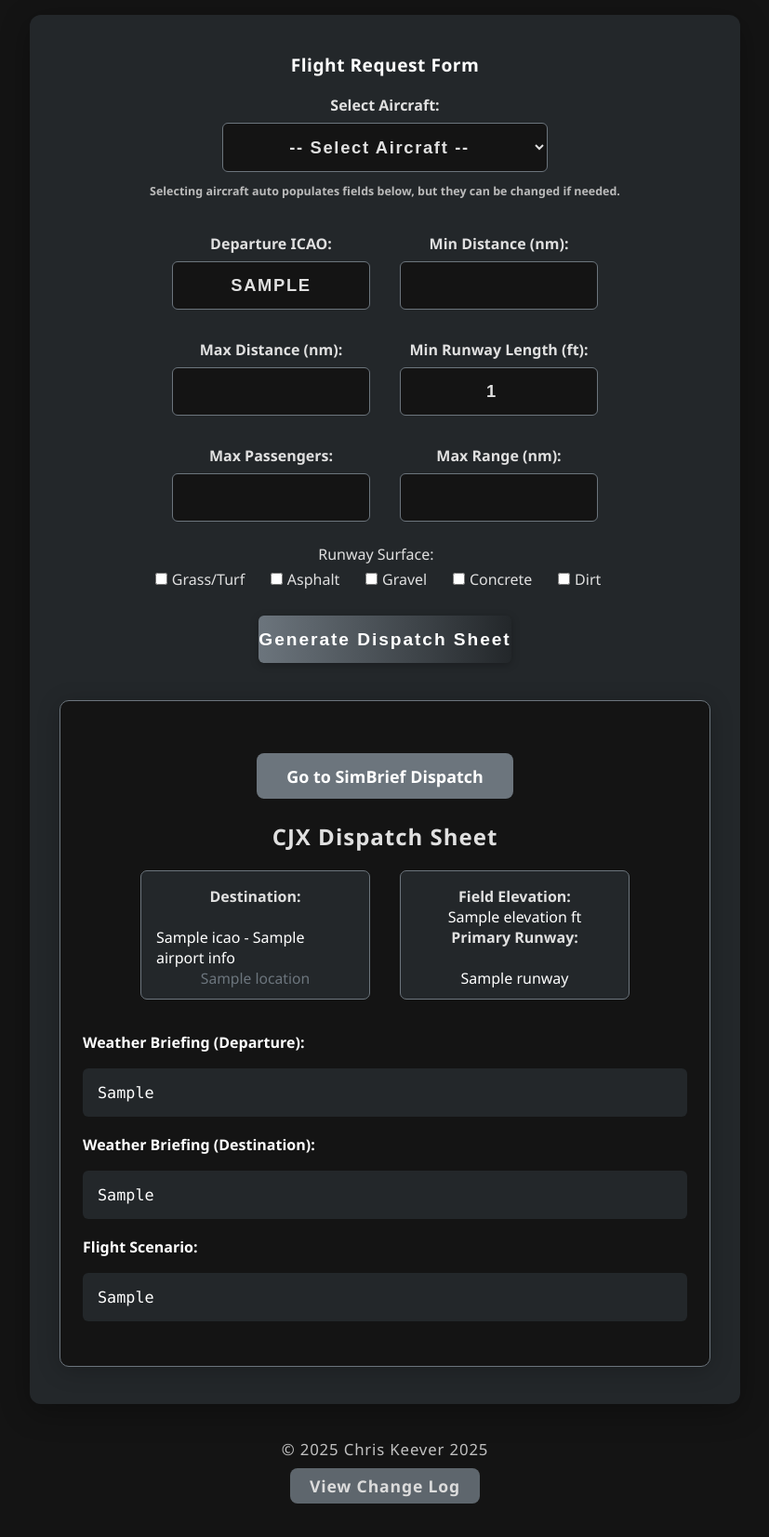
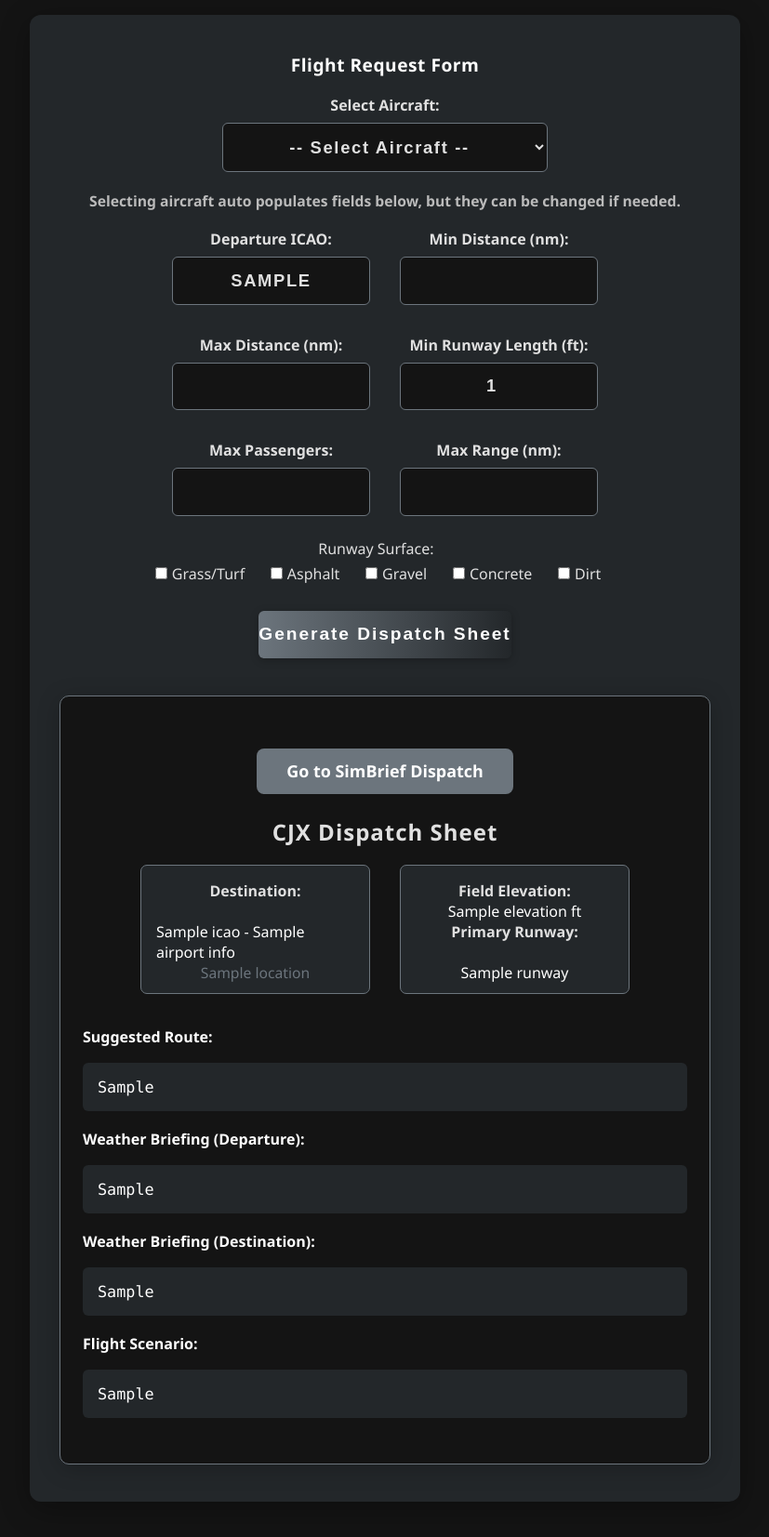
Before and after one commit to chrisjk84/CJNCharter, a Flask app: template templates/index.html in a window 1280 px wide. Shown: the part 159-1812 px from the top of the page at 93% size, without its empty margins (226-1053 px from the left). Before the commit the page ends 1776 px from the top, so only its background shows below. Run offline with Flask 3, Linux system fonts and the light colour scheme; the template is opened without the code that fills it: most values are stand-ins (such as "Sample title", 1, 10 or a date in 2020).

Commit message:
v0.2.5b
Integrating suggested routes.

```diff
--- a/app.py
+++ b/app.py
@@ -2,9 +2,9 @@ import os
 import csv
 import math
 import random
-import requests # type: ignore
+import requests
 import openai
-from flask import Flask, render_template, request # type: ignore
+from flask import Flask, render_template, request
 
 app = Flask(__name__)
 
@@ -37,7 +37,7 @@ def load_aircraft():
                         'name': name,
                         'icao_code': row['ICAO Code'],
                         'max_passengers': int(row['Max Passengers']),
-                        'min_landing_distance': int(row['Min Takeoff Distance (ft)']),
+                        'min_landing_distance': int(row['Min Landing Distance (ft)']),
                         'max_range': int(row['Max Range (nm)'])
                     })
         except Exception as e:
@@ -123,7 +123,7 @@ def find_destinations(dep_icao, min_dist, max_dist, min_rwy_len, surfaces, max_p
 def fetch_avwx_metar(icao):
     key = AVWX_API_KEY
     if not key or not icao or len(icao) != 4 or not icao.isalpha():
-        return "No current METAR available"
+        return "No API key or valid ICAO code."
     url = f"https://avwx.rest/api/metar/{icao}"
     headers = {
         "Authorization": key,
@@ -173,12 +173,12 @@ def add_icao_field(airport):
 
 def generate_openai_scenario(dep, dest, distance_nm, dep_metar, dest_metar, dest_taf, pax):
     prompt = (
-        f"Write a realistic scenario for a charter flight. Write the scenario in present tense. "
+        f"Write a single-paragraph, immersive, and realistic scenario for a virtual charter flight "
         f"from {dep['name']} ({dep['icao']}) to {dest['name']} ({dest['icao']}). The distance is {int(distance_nm)} nautical miles. "
         f"Departure airport METAR: {dep_metar}. Destination airport METAR: {dest_metar}. Destination TAF: {dest_taf}. You have {pax} passengers. "
         "Focus on the reason for the trip and the passenger background. "
         "Only mention weather at departure or destination if it is notable or will directly affect the flight. "
-        "Do NOT invent in-flight emergencies, do NOT discuss enroute weather unless the real METAR/TAF suggests it. "
+        "Do NOT invent in-flight emergencies, do NOT discuss enroute weather unless the real METAR/TAF suggests it, and do NOT continue past the first paragraph."
     )
     try:
         response = client.chat.completions.create(
@@ -191,6 +191,21 @@ def generate_openai_scenario(dep, dest, distance_nm, dep_metar, dest_metar, dest
     except Exception as e:
         return f"OpenAI error: {e}"
 
+def fetch_fpdb_route(dep_icao, dest_icao):
+    try:
+        url = f"https://api.flightplandatabase.com/nav/route/{dep_icao}/{dest_icao}"
+        resp = requests.get(url, timeout=8)
+        if resp.ok:
+            data = resp.json()
+            if "route" in data:
+                return data["route"]
+            else:
+                return f"No route found between {dep_icao} and {dest_icao}."
+        else:
+            return f"API error: {resp.status_code}"
+    except Exception as e:
+        return f"Route generation error: {e}"
+
 @app.route('/', methods=['GET', 'POST'])
 def index():
     error = ""
@@ -198,7 +213,7 @@ def index():
     weather_brief_dep = None
     weather_brief_dest = None
     airport_info = None
-    results = []
+    route_string = None
     aircraft_list = load_aircraft()
     user_input = {
         "departure_icao": "",
@@ -289,6 +304,8 @@ def index():
                         )
                     else:
                         airport_info["runway"] = "No suitable runway found."
+                    # Fetch route from Flight Plan Database
+                    route_string = fetch_fpdb_route(dep_airport["icao"], dest_full["icao"])
         except Exception as e:
             error = f"Error: {e}"
     return render_template(
@@ -299,7 +316,8 @@ def index():
         weather_brief_dep=weather_brief_dep,
         weather_brief_dest=weather_brief_dest,
         airport_info=airport_info,
-        aircraft_list=aircraft_list
+        aircraft_list=aircraft_list,
+        route_string=route_string
     )
 
 @app.route('/changelog')
--- a/templates/index.html
+++ b/templates/index.html
@@ -248,12 +248,12 @@
             text-decoration: underline;
         }
         .cjx-helper-text {
-            font-size: 0.78em;
+            font-size: 0.98em;
             color: #bbbbbb;
-            margin-bottom: 3em;
-            margin-top: 1em;
+            margin-bottom: 1.2em;
+            margin-top: 1.3em;
             text-align: center;
-	    font-weight: bold;
+            font-weight: bold;
         }
         @media (max-width: 700px) {
             .cjx-header {
@@ -309,7 +309,7 @@
                 {% endfor %}
             </select>
             <div class="cjx-helper-text">
-                Selecting aircraft auto populates fields below, but they can be changed if needed.
+                <b>Selecting aircraft auto populates fields below, but they can be changed if needed.</b>
             </div>
             <div class="cjx-row">
                 <div>
@@ -377,6 +377,12 @@
                         <b>Primary Runway:</b><br> {{ airport_info.runway }}
                     </div>
                 </div>
+                {% if route_string %}
+                <div class="cjx-weather">
+                    <b>Suggested Route:</b>
+                    <pre>{{ route_string }}</pre>
+                </div>
+                {% endif %}
                 <div class="cjx-weather">
                     <b>Weather Briefing (Departure):</b>
                     <pre>{{ weather_brief_dep }}</pre>
```
